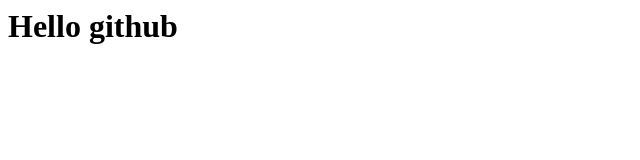
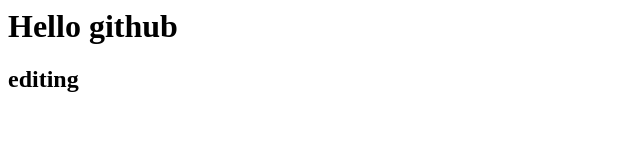
Before and after one commit to Tortortor3/day-11-baac-frontend, a plain HTML site: page index.html in a window 1280 px wide. Shown: the whole page, without its empty margins (0-640 px from the left). Drawn offline with Linux system fonts and the light colour scheme.

Commit message:
Update index.html

```diff
--- a/index.html
+++ b/index.html
@@ -1 +1,2 @@
 <h1>Hello github</h1>
+<h2>editing</h2>
```
